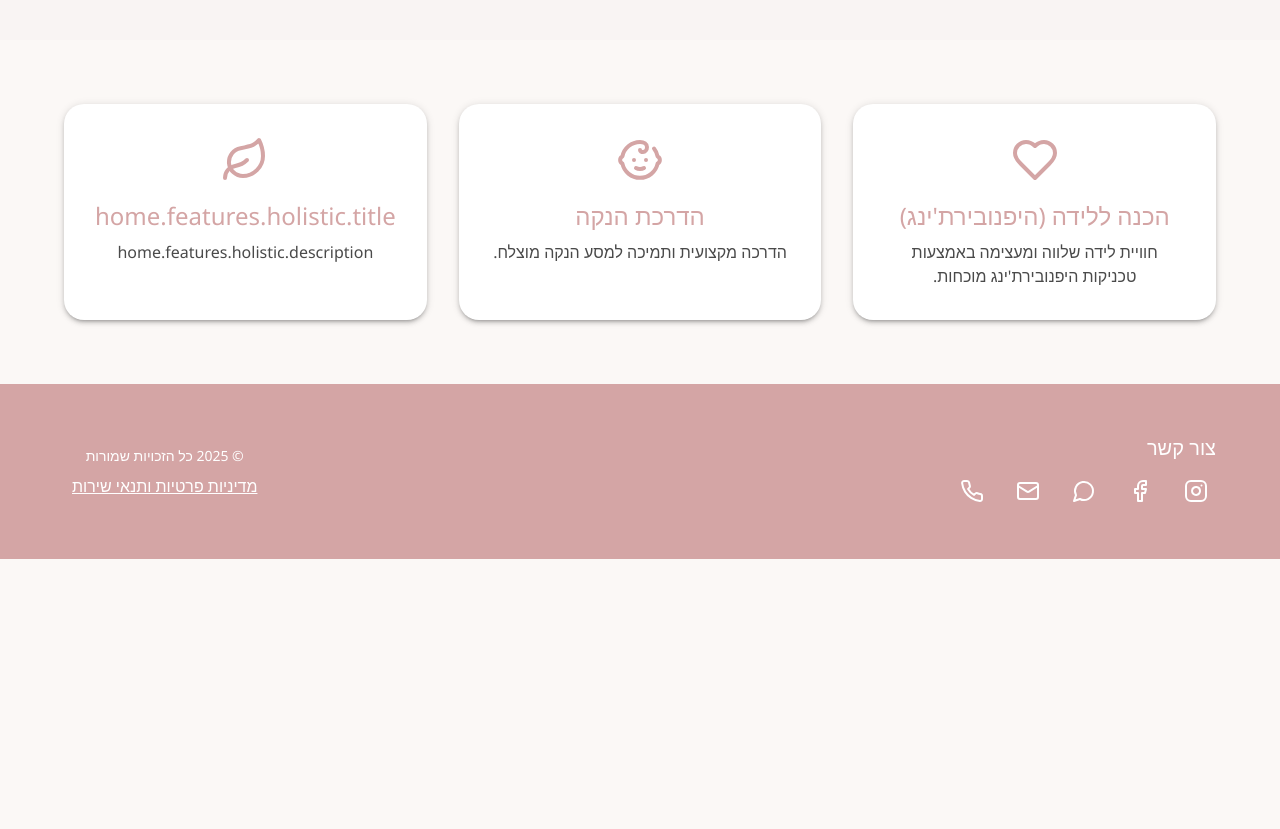
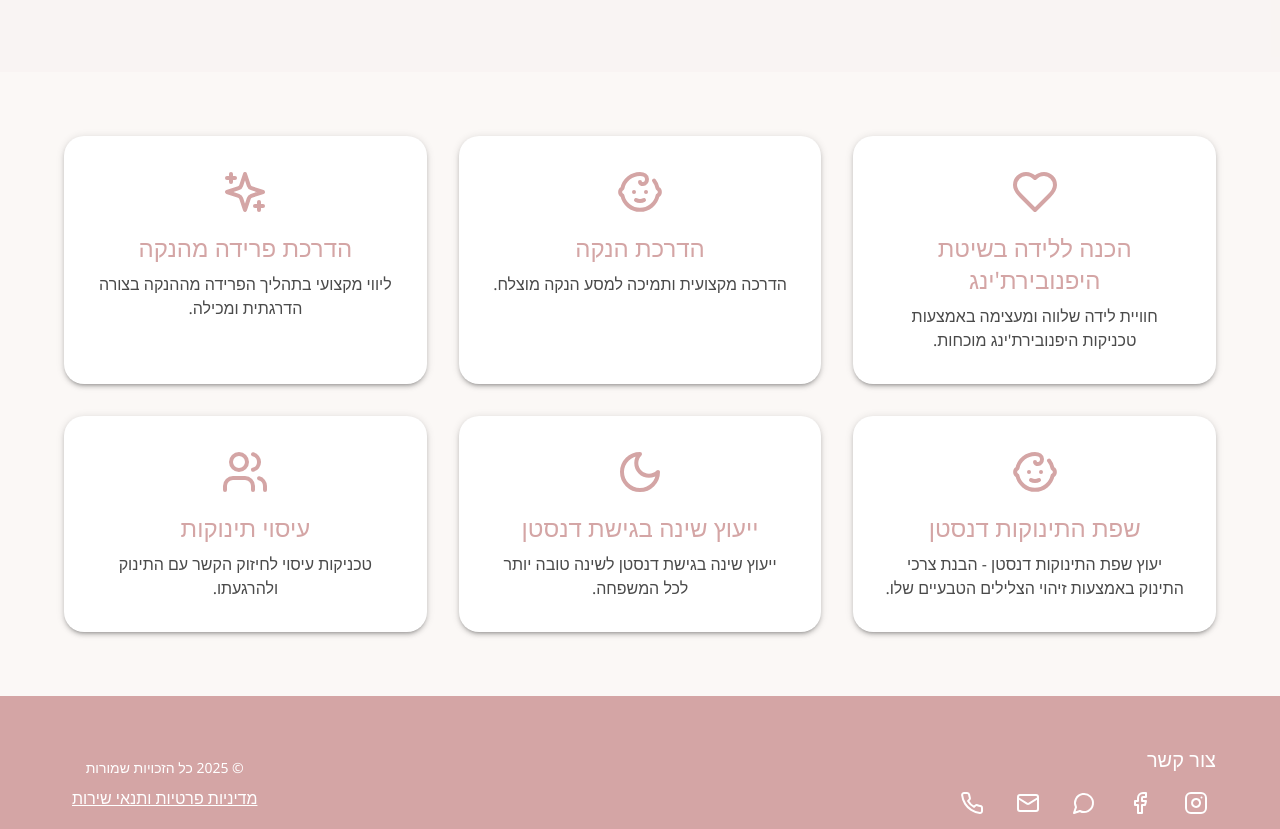
Before and after one commit to mostuf25561/hipnobirthing793, a React (Vite) app: page / in a window 1280 px wide. Shown: the part 960-1789 px from the top of the page. Before the commit the page ends 1519 px from the top, so only its background shows below. Built offline with nearby package versions, Linux system fonts and the light colour scheme.

Commit message:
תיקון עמוד הבית ועמוד אודותי

```diff
--- a/src/i18n/translations/he.ts
+++ b/src/i18n/translations/he.ts
@@ -13,28 +13,28 @@ export const heTranslations = {
     exploreButton: 'גלי את הקורסים שלנו',
     features: {
       hypnobirthing: {
-        title: 'הכנה ללידה (היפנובירת\'ינג)',
+        title: 'הכנה ללידה בשיטת היפנובירת\'ינג',
         description: 'חוויית לידה שלווה ומעצימה באמצעות טכניקות היפנובירת\'ינג מוכחות.'
       },
       breastfeeding: {
         title: 'הדרכת הנקה',
         description: 'הדרכה מקצועית ותמיכה למסע הנקה מוצלח.'
       },
+      weaning: {
+        title: 'הדרכת פרידה מהנקה',
+        description: 'ליווי מקצועי בתהליך הפרידה מההנקה בצורה הדרגתית ומכילה.'
+      },
       dunstan: {
         title: 'שפת התינוקות דנסטן',
-        description: 'הבנת צרכי התינוק באמצעות זיהוי הצלילים הטבעיים שלו.'
+        description: 'יעוץ שפת התינוקות דנסטן - הבנת צרכי התינוק באמצעות זיהוי הצלילים הטבעיים שלו.'
       },
       sleep: {
-        title: 'ייעוץ שינה',
+        title: 'ייעוץ שינה בגישת דנסטן',
         description: 'ייעוץ שינה בגישת דנסטן לשינה טובה יותר לכל המשפחה.'
       },
       massage: {
         title: 'עיסוי תינוקות',
         description: 'טכניקות עיסוי לחיזוק הקשר עם התינוק ולהרגעתו.'
-      },
-      weaning: {
-        title: 'פרידה מהנקה',
-        description: 'ליווי מקצועי בתהליך הפרידה מההנקה בצורה הדרגתית ומכילה.'
       }
     }
   },
--- a/src/pages/Home.tsx
+++ b/src/pages/Home.tsx
@@ -2,7 +2,7 @@ import React from 'react';
 import { Container, Typography, Box, Button, Grid, Paper } from '@mui/material';
 import { useTranslation } from 'react-i18next';
 import { useParams } from 'react-router-dom';
-import { Heart, Baby, Leaf, Moon } from 'lucide-react';
+import { Heart, Baby, Moon, Users, Sparkles } from 'lucide-react';
 import { DebugTooltip } from '../components/Debug/DebugTooltip';
 import { HomeDesignNavigation } from '../components/Debug/HomeDesignNavigation';
 
@@ -176,7 +176,7 @@ export const Home = () => {
 
             <DebugTooltip jsonPath="animation_text.json > services.offerings">
               <Typography variant="h5" color="text.primary" sx={{ fontWeight: 500 }}>
-                הכנה ללידה • הכנה להנקה • שפת דנסטן • עיסוי התינוק
+                הכנה ללידה בשיטת היפנובירת'ינג • הדרכת הנקה • הדרכת פרידה מהנקה • יעוץ שפת התינוקות דנסטן • ייעוץ שינה בגישת דנסטן • עיסוי תינוקות
               </Typography>
             </DebugTooltip>
           </Box>
@@ -266,15 +266,108 @@ export const Home = () => {
                 }
               }}
             >
-              <Leaf size={48} color="#D4A5A5" />
-              <DebugTooltip jsonPath="home.features.holistic.title (i18n)">
+              <Sparkles size={48} color="#D4A5A5" />
+              <DebugTooltip jsonPath="home.features.weaning.title (i18n)">
                 <Typography variant="h5" sx={{ mt: 2, mb: 1, color: 'primary.main' }}>
-                  {t('home.features.holistic.title')}
+                  {t('home.features.weaning.title')}
                 </Typography>
               </DebugTooltip>
-              <DebugTooltip jsonPath="home.features.holistic.description (i18n)">
+              <DebugTooltip jsonPath="home.features.weaning.description (i18n)">
                 <Typography>
-                  {t('home.features.holistic.description')}
+                  {t('home.features.weaning.description')}
+                </Typography>
+              </DebugTooltip>
+            </Paper>
+          </Grid>
+          <Grid item xs={12} md={4}>
+            <Paper
+              elevation={3}
+              sx={{
+                p: 4,
+                height: '100%',
+                display: 'flex',
+                flexDirection: 'column',
+                alignItems: 'center',
+                textAlign: 'center',
+                borderRadius: '20px',
+                transition: 'all 0.3s ease',
+                '&:hover': {
+                  transform: 'translateY(-10px)',
+                  boxShadow: '0 10px 30px rgba(0,0,0,0.1)'
+                }
+              }}
+            >
+              <Baby size={48} color="#D4A5A5" />
+              <DebugTooltip jsonPath="home.features.dunstan.title (i18n)">
+                <Typography variant="h5" sx={{ mt: 2, mb: 1, color: 'primary.main' }}>
+                  {t('home.features.dunstan.title')}
+                </Typography>
+              </DebugTooltip>
+              <DebugTooltip jsonPath="home.features.dunstan.description (i18n)">
+                <Typography>
+                  {t('home.features.dunstan.description')}
+                </Typography>
+              </DebugTooltip>
+            </Paper>
+          </Grid>
+          <Grid item xs={12} md={4}>
+            <Paper
+              elevation={3}
+              sx={{
+                p: 4,
+                height: '100%',
+                display: 'flex',
+                flexDirection: 'column',
+                alignItems: 'center',
+                textAlign: 'center',
+                borderRadius: '20px',
+                transition: 'all 0.3s ease',
+                '&:hover': {
+                  transform: 'translateY(-10px)',
+                  boxShadow: '0 10px 30px rgba(0,0,0,0.1)'
+                }
+              }}
+            >
+              <Moon size={48} color="#D4A5A5" />
+              <DebugTooltip jsonPath="home.features.sleep.title (i18n)">
+                <Typography variant="h5" sx={{ mt: 2, mb: 1, color: 'primary.main' }}>
+                  {t('home.features.sleep.title')}
+                </Typography>
+              </DebugTooltip>
+              <DebugTooltip jsonPath="home.features.sleep.description (i18n)">
+                <Typography>
+                  {t('home.features.sleep.description')}
+                </Typography>
+              </DebugTooltip>
+            </Paper>
+          </Grid>
+          <Grid item xs={12} md={4}>
+            <Paper
+              elevation={3}
+              sx={{
+                p: 4,
+                height: '100%',
+                display: 'flex',
+                flexDirection: 'column',
+                alignItems: 'center',
+                textAlign: 'center',
+                borderRadius: '20px',
+                transition: 'all 0.3s ease',
+                '&:hover': {
+                  transform: 'translateY(-10px)',
+                  boxShadow: '0 10px 30px rgba(0,0,0,0.1)'
+                }
+              }}
+            >
+              <Users size={48} color="#D4A5A5" />
+              <DebugTooltip jsonPath="home.features.massage.title (i18n)">
+                <Typography variant="h5" sx={{ mt: 2, mb: 1, color: 'primary.main' }}>
+                  {t('home.features.massage.title')}
+                </Typography>
+              </DebugTooltip>
+              <DebugTooltip jsonPath="home.features.massage.description (i18n)">
+                <Typography>
+                  {t('home.features.massage.description')}
                 </Typography>
               </DebugTooltip>
             </Paper>
```
Also changed, not shown: src/pages/About.tsx (+13 -13 lines).
